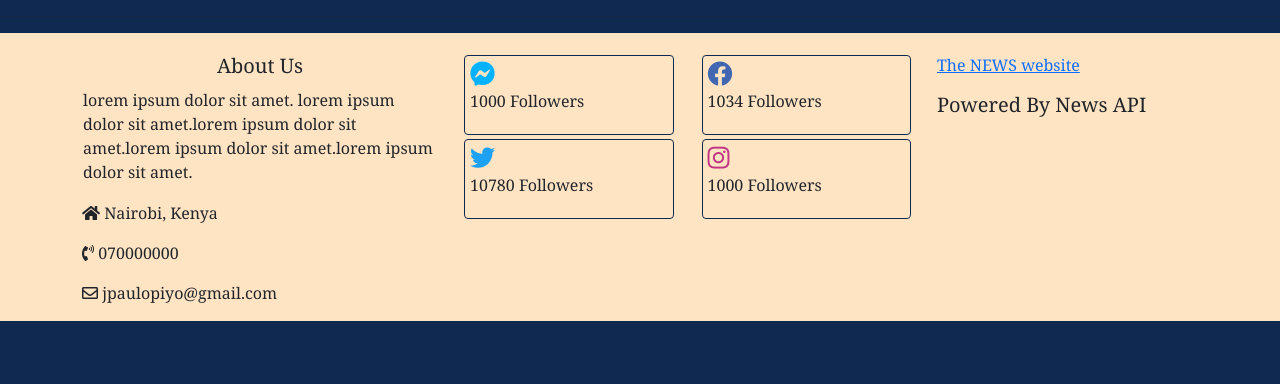
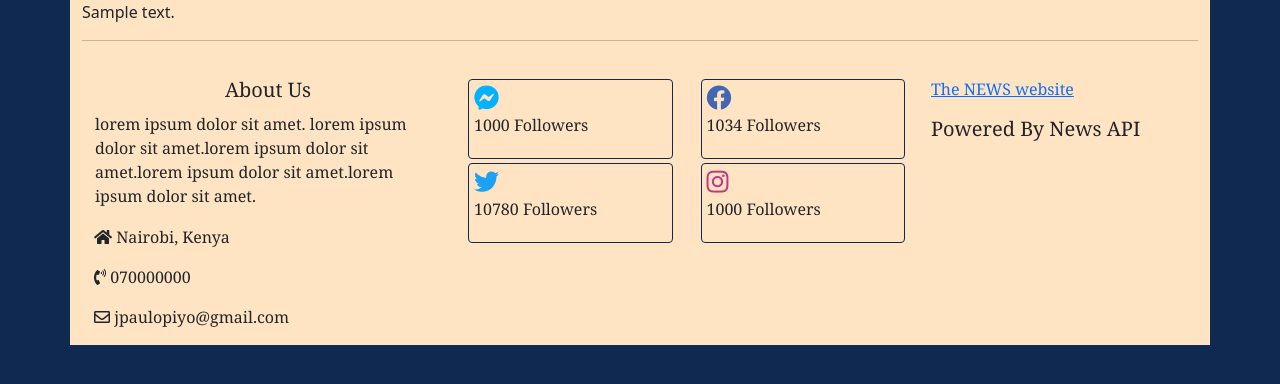
Before and after one commit to johngolem/NewsFetch, a Flask app: template app/templates/articles.html in a window 1280 px wide. Shown: the part 126-510 px from the top of the page. Run offline with Flask 2, Linux system fonts and the light colour scheme; the template is opened without the code that fills it: most values are stand-ins (such as "Sample title", 1, 10 or a date in 2020); some libraries are stand-ins or nearby versions.

Commit message:
got articles to work

```diff
--- a/app/static/css/styles.css
+++ b/app/static/css/styles.css
@@ -10,6 +10,10 @@
 .navbar {
   background-color: #1c3459;
   padding-top: 40px;
+}
+
+#articles{
+  background-color:bisque;
 }
 #navvb {
   background-color: gray;
--- a/app/templates/articles.html
+++ b/app/templates/articles.html
@@ -1,20 +1,9 @@
 {% extends 'base.html'%}
 {% block article %}
-    <div class="container">
-    <!-- Article Poster background -->
-    <div class="row">
-        <div class="col-xs-6 col-sm-6 col-md-6 col-lg-6 posterPath" style="background: url({{Articles.urlToImage}}) no-repeat center center">
-        </div>
-        <div class="col-xs-6 col-sm-6 col-md-6 col-lg-6 movie-details">
-            <h3>{{ Articles.title }}</h3>
-            <p class="Author"> {{ Articles.author }}</p>
-        </div>
+    <div id="articles" class="container">
+    {% for article in Articles %}
+    <div>
+         <p>{{article.description}}</p>
     </div>
-
-    </div>
-    <div>
-        {% for update in  UPDATES %}
-         <p>{{update.content}}</p>
-         {% endfor %}
-    </div>
+    {% endfor %}
 {% endblock %}
--- a/app/templates/base.html
+++ b/app/templates/base.html
@@ -24,6 +24,10 @@
     {% block content %}
     {% endblock %}
 
+    {% block article %}
+    {% endblock %}
+
+
     {% block footer %}
     {% include 'footer.html' %}
     {% endblock %}
--- a/app/templates/index.html
+++ b/app/templates/index.html
@@ -8,9 +8,9 @@
          <h1 id="heading">NEWS SOURCES</h1>
 
           </div>
-          {% for update in  UPDATES %}
+          {% for update in UPDATES %}
 
-              <a id="source" class="btn btn-secondary mt-5 mb-1 ml-3" href="/article/{{update.id}}">{{update.name}}</a>
+              <a id="source" class="btn btn-secondary mt-5 mb-1 ml-3" href="/article/{{update.name}}">{{update.name}}</a>
 
           {% endfor %}
 
```
Also changed, not shown: app/templates/extras.html (deleted, +0 -14 lines), 1 other file.
